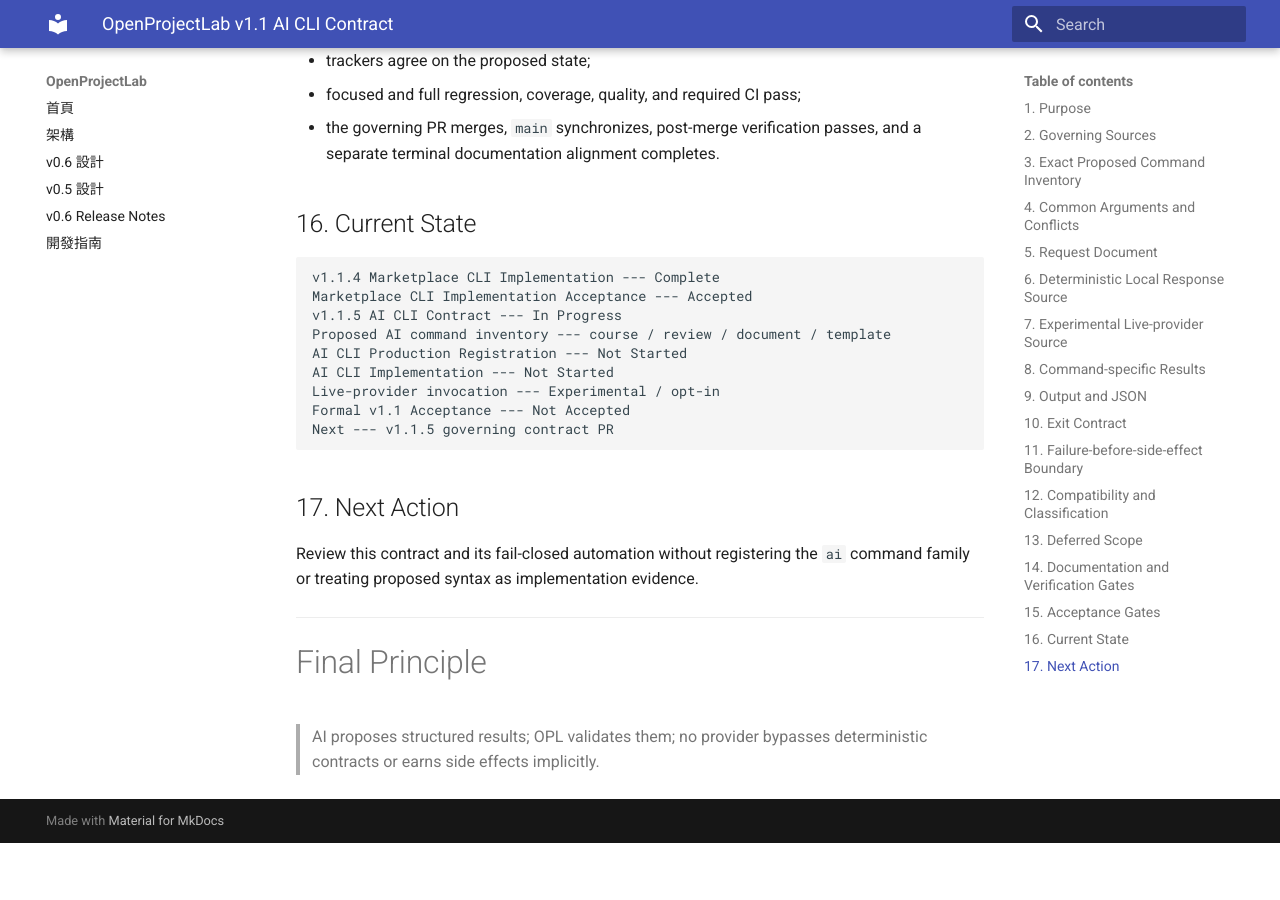
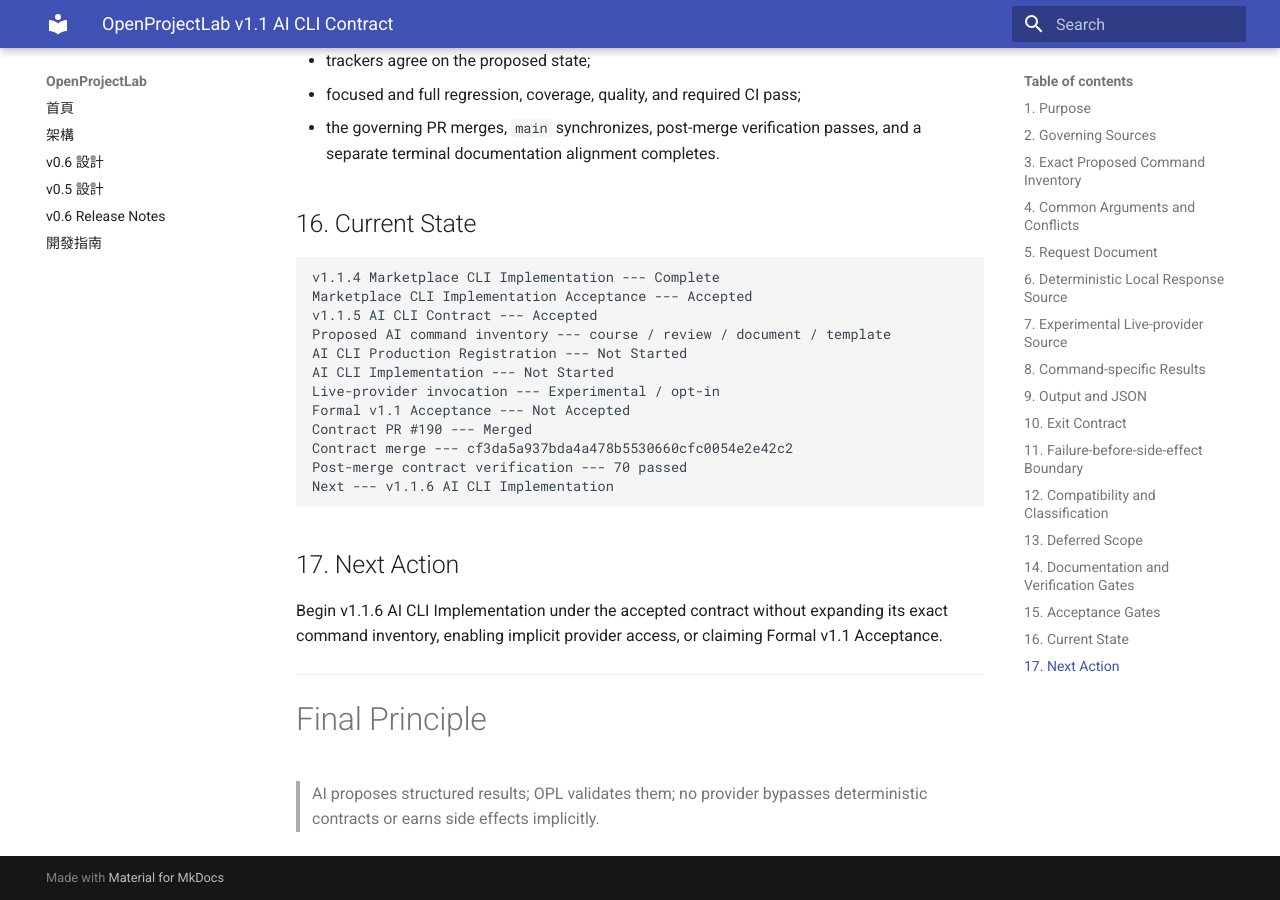
Before and after one commit to khwang1964/OpenProjectLab, an MkDocs documentation site: the page built from docs/releases/v1.1-ai-cli-contract.md, in a window 1280 px wide and 900 px high, scrolled down 6658 px. Built offline with MkDocs 1.6.1 and Material for MkDocs 9.7.7, drawn with Linux system fonts in a browser that asks for light colours; before the commit the page ends 7501 px from its top, so only the background shows below that; some of the changed text lies outside the part shown.

Commit message:
docs: accept v1.1 AI CLI contract (#191)

````diff
--- a/docs/releases/v1.1-ai-cli-contract.md
+++ b/docs/releases/v1.1-ai-cli-contract.md
@@ -1,6 +1,6 @@
 # OpenProjectLab v1.1 AI CLI Contract
 
-> **Status:** Proposed --- Contract In Progress\
+> **Status:** Accepted --- Contract Complete\
 > **Target Release:** OpenProjectLab v1.1.0\
 > **Phase:** v1.1.5 --- AI CLI Contract\
 > **Date:** 2026-08-21\
@@ -268,19 +268,23 @@
 ``` text
 v1.1.4 Marketplace CLI Implementation --- Complete
 Marketplace CLI Implementation Acceptance --- Accepted
-v1.1.5 AI CLI Contract --- In Progress
+v1.1.5 AI CLI Contract --- Accepted
 Proposed AI command inventory --- course / review / document / template
 AI CLI Production Registration --- Not Started
 AI CLI Implementation --- Not Started
 Live-provider invocation --- Experimental / opt-in
 Formal v1.1 Acceptance --- Not Accepted
-Next --- v1.1.5 governing contract PR
+Contract PR #190 --- Merged
+Contract merge --- cf3da5a937bda4a478b5530660cfc0054e2e42c2
+Post-merge contract verification --- 70 passed
+Next --- v1.1.6 AI CLI Implementation
 ```
 
 ## 17. Next Action
 
-Review this contract and its fail-closed automation without registering the
-`ai` command family or treating proposed syntax as implementation evidence.
+Begin v1.1.6 AI CLI Implementation under the accepted contract without
+expanding its exact command inventory, enabling implicit provider access, or
+claiming Formal v1.1 Acceptance.
 
 ------------------------------------------------------------------------
 
````
Also changed, not shown: CHANGELOG.md (+14 -0 lines), docs/HISTORY.md (+14 -0 lines), docs/roadmap.md (+14 -0 lines), 1 other file.
